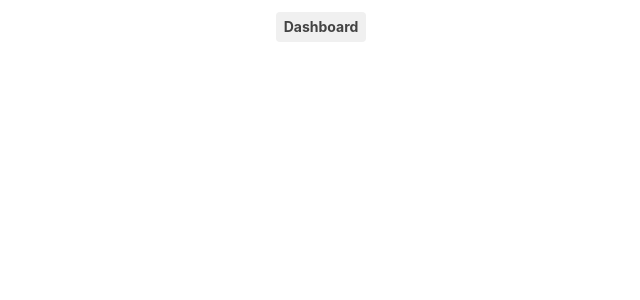
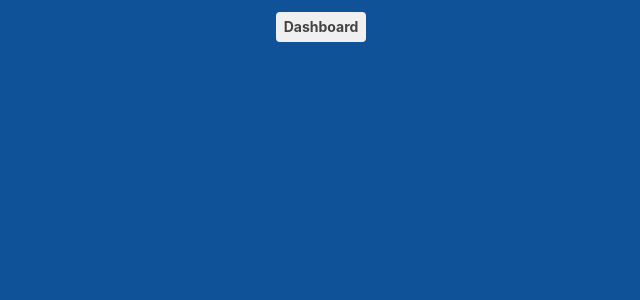
Before and after one commit to MSzostaq/TODO-List, a React (Create React App) app: page /dashboard#/ in a window 1280 px wide. Shown: the top 300 px of the page, without its empty margins (319-959 px from the left). Built offline with nearby package versions, Linux system fonts and the light colour scheme.

Commit message:
changed background color

```diff
--- a/src/views/Dashboard.jsx
+++ b/src/views/Dashboard.jsx
@@ -3,6 +3,7 @@ import styled from "styled-components";
 import Button from "components/Button";
 
 const Wrapper = styled.div`
+  background-color: ${({ theme }) => theme.colors.blue};
   position: relative;
   height: 100%;
 `;
```
